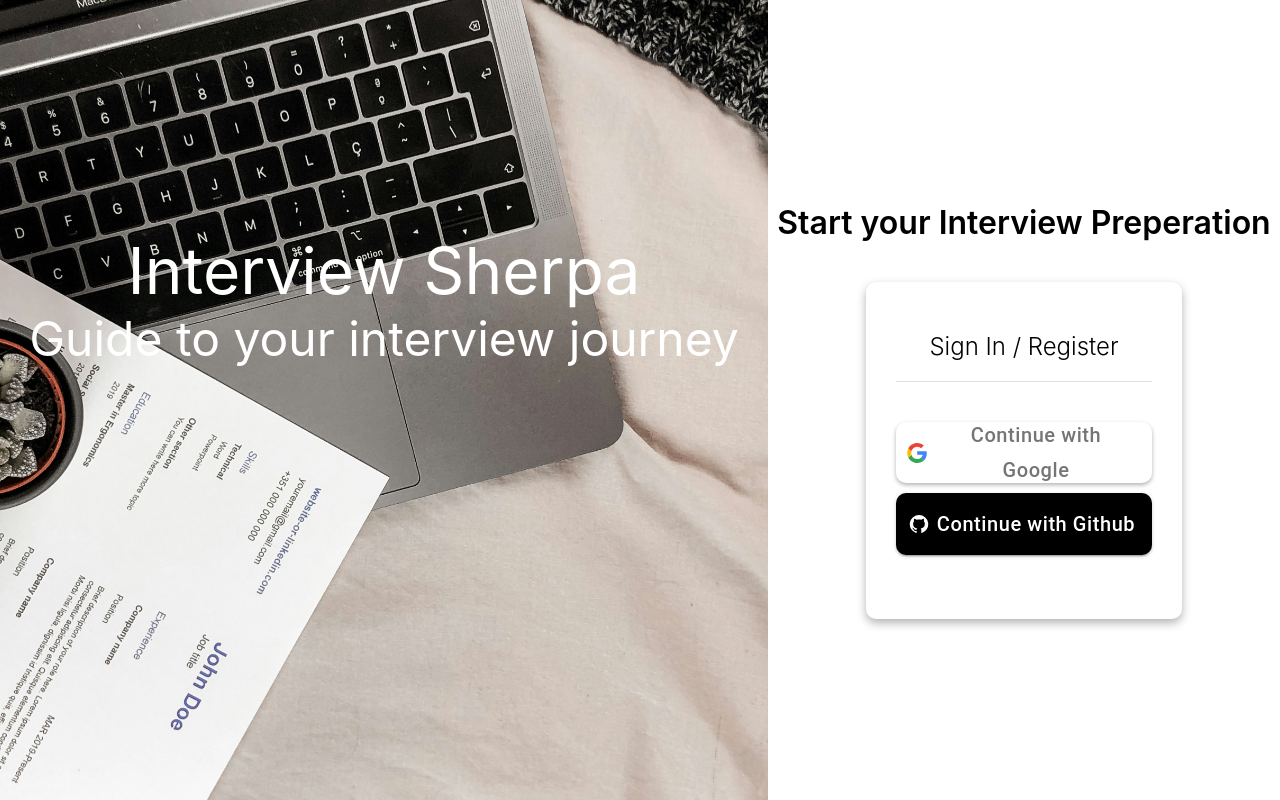
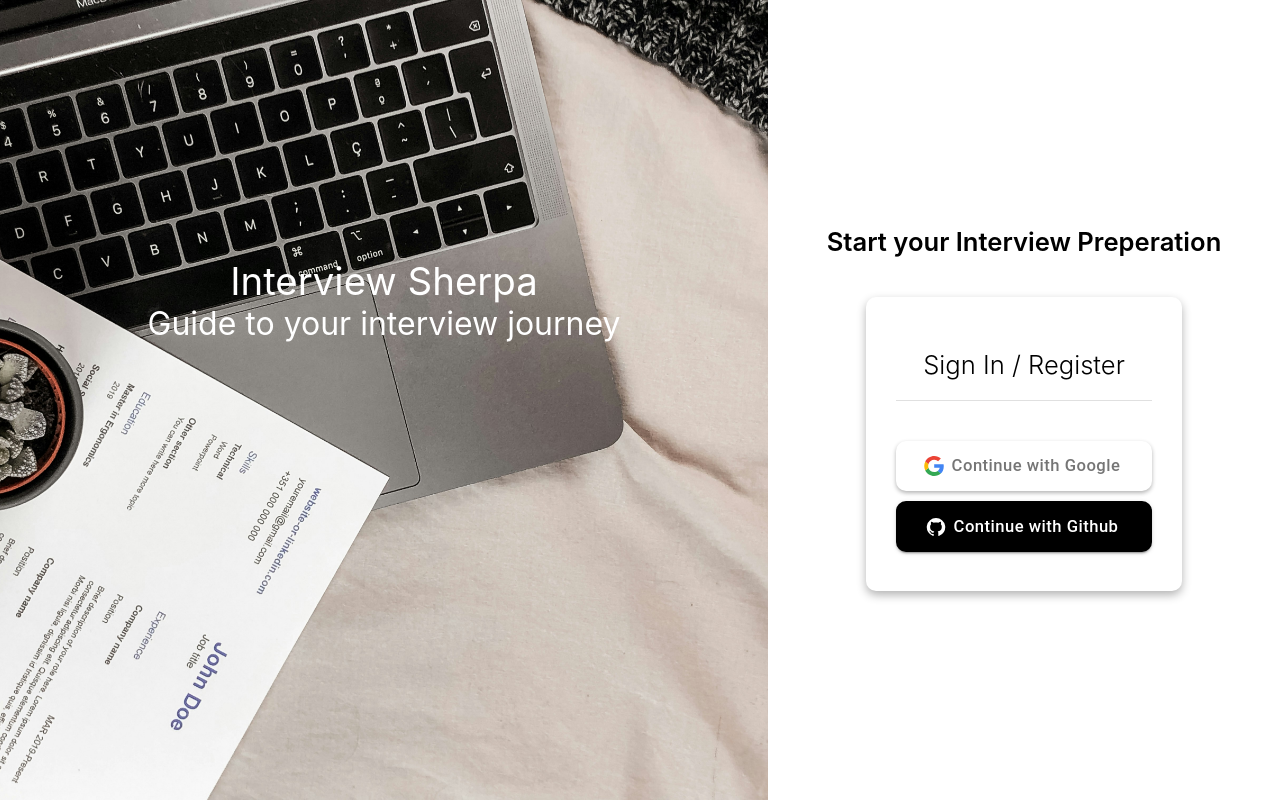
Before and after one commit to claycat/interview-sherpa, a React (Create React App) app: page / in a window 1280 px wide. Built offline with nearby package versions, Linux system fonts and the light colour scheme.

Commit message:
google login

```diff
--- a/package.json
+++ b/package.json
@@ -14,6 +14,7 @@
         "@types/node": "^16.18.98",
         "@types/react": "^18.3.3",
         "@types/react-dom": "^18.3.0",
+        "axios": "^1.7.2",
         "lodash": "^4.17.21",
         "react": "^18.3.1",
         "react-dom": "^18.3.1",
--- a/src/App.tsx
+++ b/src/App.tsx
@@ -1,14 +1,16 @@
+import MainPage from 'pages/main/MainPage';
+import GoogleRedirectPage from 'pages/redirect/oauth/GoogleRedirectPage';
+import TopicPage from 'pages/topic/TopicPage';
 import WelcomePage from 'pages/welcome/WelcomePage';
-import TopicPage from 'pages/topic/TopicPage';
 import { Route, Routes } from 'react-router-dom';
 import './App.css';
-import MainPage from 'pages/main/MainPage';
 
 function App() {
     return (
         <Routes>
             <Route path="/" element={<WelcomePage />} />;
             <Route path="/topic/:topic_id" element={<TopicPage />} />;
+            <Route path="/oauth/redirected/google" element={<GoogleRedirectPage />} />;
             <Route path="/main" element={<MainPage />} />;
         </Routes>
     );
--- a/src/component/header/MainPageHeader.tsx
+++ b/src/component/header/MainPageHeader.tsx
@@ -42,7 +42,14 @@ const Header = () => {
             <StyledToolbar>
                 <LogoSection>
                     <img src={claycat} alt="Interview Sherpa" style={{ width: 32, height: 32 }} />
-                    <span style={{ marginLeft: '8px', fontWeight: 'bold', color: 'black' }}>
+                    <span
+                        style={{
+                            marginLeft: '8px',
+                            fontWeight: 'bold',
+                            color: 'black',
+                            fontSize: '1vw',
+                        }}
+                    >
                         Interview Sherpa
                     </span>
                 </LogoSection>
--- a/src/component/login/SocialLoginButtons.tsx
+++ b/src/component/login/SocialLoginButtons.tsx
@@ -5,6 +5,7 @@ import styled from '@emotion/styled';
 import GitHubIcon from '@mui/icons-material/GitHub';
 import { Button, Divider } from '@mui/material';
 import GoogleIcon from 'assets/icons/GoogleIcon';
+import { handleOAuthGoogle } from './loginHandler';
 
 const Container = styled.div`
     display: flex;
@@ -50,7 +51,7 @@ const buttonStyle = css`
 `;
 
 const LoginHeader = styled.h2`
-    font-size: 24px;
+    font-size: 2vw;
     font-weight: 300;
     margin-bottom: 20px;
 `;
@@ -64,7 +65,9 @@ const SocialLoginButtons: React.FC = () => {
                 <Button
                     variant="outlined"
                     startIcon={<GoogleIcon />}
+                    style={{ fontSize: '1.3vw' }}
                     css={[buttonStyle, googleButtonStyle]}
+                    onClick={() => handleOAuthGoogle()}
                 >
                     Continue with Google
                 </Button>
@@ -72,7 +75,7 @@ const SocialLoginButtons: React.FC = () => {
                     variant="contained"
                     startIcon={<GitHubIcon />}
                     css={buttonStyle}
-                    style={{ backgroundColor: '#000000', color: 'white' }}
+                    style={{ backgroundColor: '#000000', color: 'white', fontSize: '1.3vw' }}
                 >
                     Continue with Github
                 </Button>
--- /dev/null
+++ b/src/component/login/loginHandler.ts
@@ -0,0 +1,3 @@
+export const handleOAuthGoogle = () => {
+    window.location.href = 'http://localhost:8080/oauth2/authorization/google';
+};
--- a/src/pages/main/MainTextSection.tsx
+++ b/src/pages/main/MainTextSection.tsx
@@ -5,7 +5,7 @@ export const MainTextSectionContainer = styled('div')({
     alignItems: 'center',
     justifyContent: 'center',
     height: '20vh',
-    fontSize: '2.5em',
+    fontSize: '4vw',
     color: '#29C5CF',
     fontWeight: '600',
     fontFamily: 'Inter',
--- /dev/null
+++ b/src/pages/redirect/oauth/GoogleRedirectPage.tsx
@@ -0,0 +1,38 @@
+import axios from 'axios';
+import { useEffect } from 'react';
+import { useLocation, useNavigate } from 'react-router-dom';
+
+const GoogleRedirectPage = () => {
+    const location = useLocation();
+    const navigate = useNavigate();
+
+    const handleOAuthGoogle = async (code: string) => {
+        try {
+            console.log('CODE: ' + code);
+            const response = await axios.get(
+                `http://localhost:8080/oauth/login/google?code=${code}`,
+            );
+            const data = response.data;
+            alert('로그인 성공: ' + data);
+            navigate('/success');
+        } catch (error) {
+            navigate('/fail');
+        }
+    };
+
+    useEffect(() => {
+        const searchParams = new URLSearchParams(location.search);
+        const code = searchParams.get('code');
+        if (code) {
+            handleOAuthGoogle(code);
+        }
+    }, [location]);
+
+    return (
+        <>
+            <div>Processing...</div>
+        </>
+    );
+};
+
+export default GoogleRedirectPage;
--- a/src/pages/welcome/WelcomePage.tsx
+++ b/src/pages/welcome/WelcomePage.tsx
@@ -15,7 +15,7 @@ const WelcomePage = () => {
                 <WelcomePageSubHeader>Guide to your interview journey</WelcomePageSubHeader>
             </MainContainerLeft>
             <MainContainerRight>
-                <h1 style={{ marginBottom: '40px', fontWeight: '600' }}>
+                <h1 style={{ marginBottom: '40px', fontWeight: '600', fontSize: '2vw' }}>
                     Start your Interview Preperation
                 </h1>
 
--- a/src/pages/welcome/WelcomePageStyle.tsx
+++ b/src/pages/welcome/WelcomePageStyle.tsx
@@ -43,11 +43,11 @@ export const MainContainerRight = styled.div`
 `;
 
 export const WelcomePageMainHeader = styled.div`
-    font-size: 4em;
+    font-size: 3vw;
     color: white;
 `;
 
 export const WelcomePageSubHeader = styled.div`
-    font-size: 3em;
+    font-size: 2.5vw;
     color: white;
 `;
```
Also changed, not shown: 1 other file (tests, documents, lock files or other folders).
